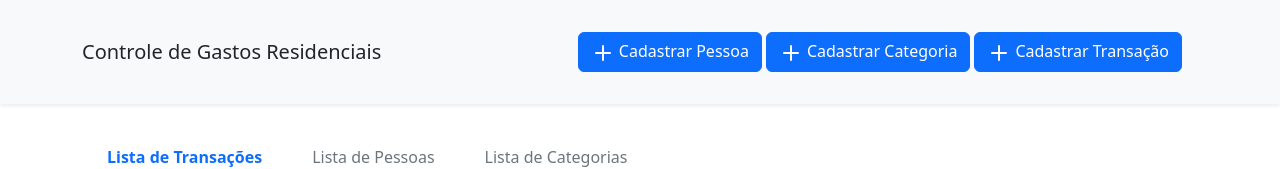
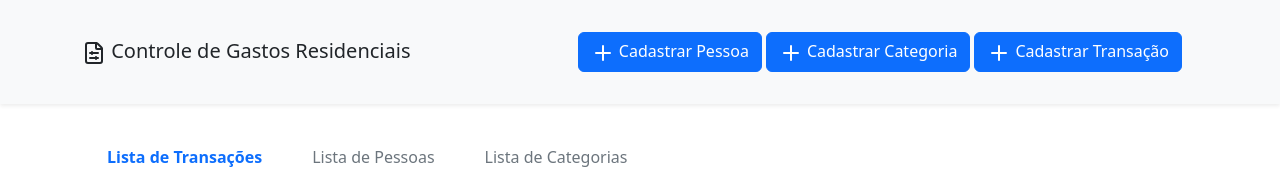
Before and after one commit to MarcoM3l0/Controle-de-gastos-residenciais, a React (Vite) app in the folder Residencial.GastosWEB/: page / in a window 1280 px wide. Shown: the top 169 px of the page. Built offline with nearby package versions, Linux system fonts and the light colour scheme; no server answers.

Commit message:
feat: adicionar ícone FileSliders no Header

```diff
--- a/Residencial.GastosWEB/src/components/common/Header.tsx
+++ b/Residencial.GastosWEB/src/components/common/Header.tsx
@@ -1,6 +1,6 @@
 import React from "react";
 import 'bootstrap/dist/css/bootstrap.min.css';
-import { Plus } from "lucide-react"
+import { Plus, FileSliders  } from "lucide-react"
 
 /*
     Propriedades esperadas Header.
@@ -28,7 +28,7 @@ const Header: React.FC<HeaderProps> = ({ onCadastrarPessoa, onCadastrarCategoria
         <header className="bg-light p-3 mb-4 shadow-sm">
             <div className="container d-flex justify-content-between align-items-center">
                 {/* Nome do sistema */}
-                <h1 className="h5 mb-0">Controle de Gastos Residenciais</h1>
+                <h1 className="h5 mb-0"><FileSliders /> Controle de Gastos Residenciais</h1>
 
                 {/* Botões */}
                 <div className="btn-toolbar m-3" role="group" aria-label="Cadastro Buttons">
```
